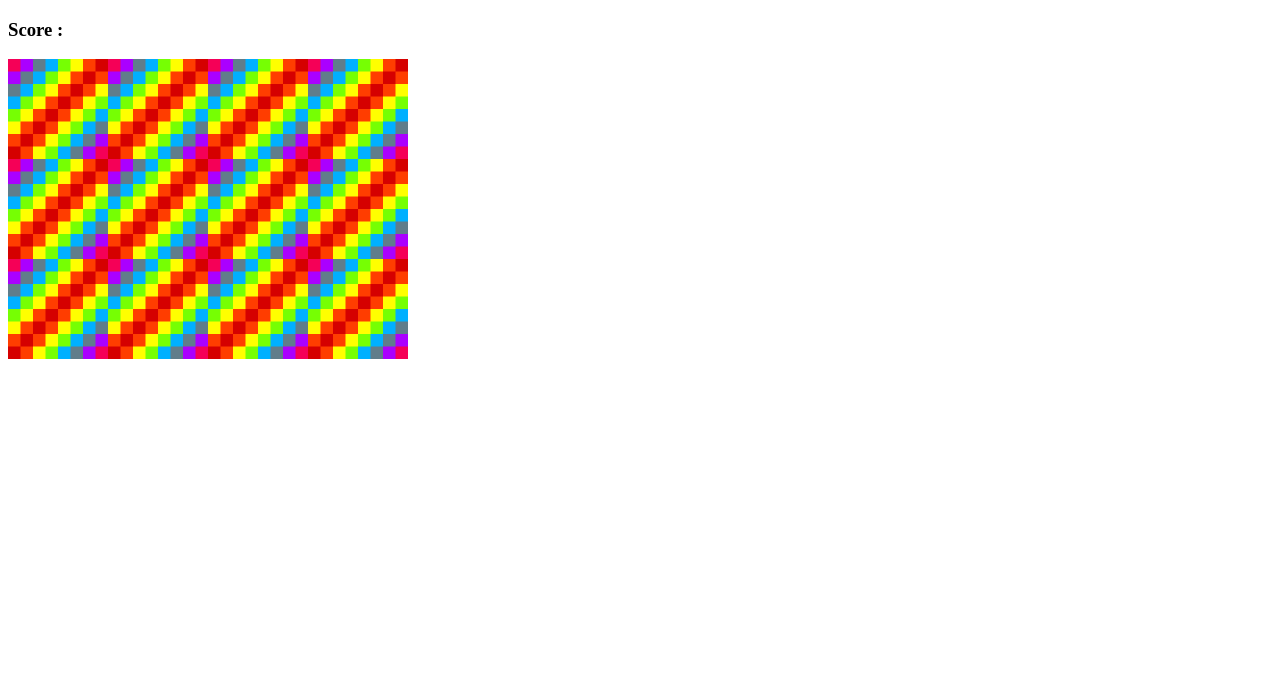
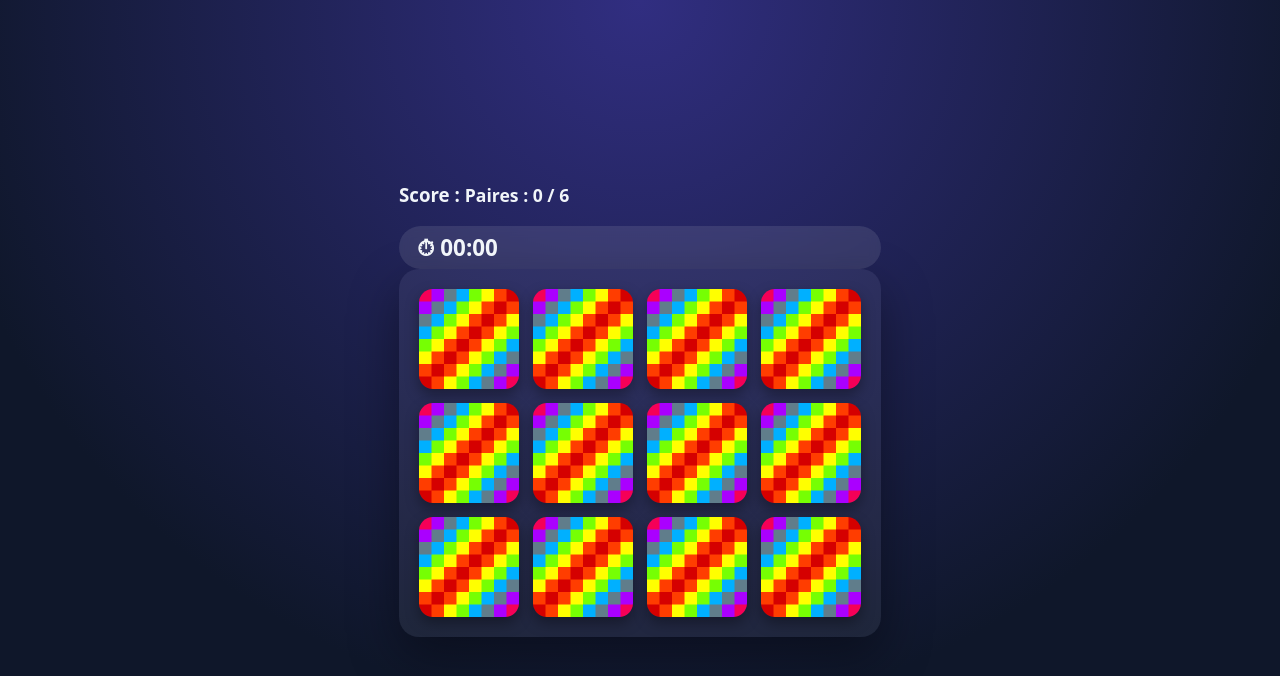
Before and after one commit to toavinathefirst-lang/memoryGame, a website built with Vite: page index.html in a window 1280 px wide. Built offline with nearby package versions, Linux system fonts and the light colour scheme.

Commit message:
ajout de style et de timer

```diff
--- a/src/main.js
+++ b/src/main.js
@@ -6,113 +6,115 @@ import hotdog from "./assets/images/hotdog.png"
 import iceCream from "./assets/images/ice-cream.png"
 import milshake from "./assets/images/milkshake.png"
 import pizza from "./assets/images/pizza.png"
-import white from "./assets/images/white.png"
 
 const gridDisplay = document.querySelector('#grid')
 const resultDisplay = document.querySelector('#result')
+
+// --- Timer (créé en JS, pas besoin de modifier ton HTML) ---
+const timerDisplay = document.createElement('div')
+timerDisplay.id = 'timer'
+timerDisplay.textContent = '⏱ 00:00'
+gridDisplay.before(timerDisplay)
+
+let seconds = 0
+let timerId = null
+
+function formatTime(s) {
+  const m = String(Math.floor(s / 60)).padStart(2, '0')
+  const sec = String(s % 60).padStart(2, '0')
+  return `${m}:${sec}`
+}
+
+function startTimer() {
+  if (timerId) return // déjà lancé
+  timerId = setInterval(() => {
+    seconds++
+    timerDisplay.textContent = `⏱ ${formatTime(seconds)}`
+  }, 1000)
+}
+
+function stopTimer() {
+  clearInterval(timerId)
+  timerId = null
+}
+
+// --- Cartes ---
+const items = [
+  { name: 'fries', img: fries },
+  { name: 'cheeseburger', img: cheeseburger },
+  { name: 'ice-cream', img: iceCream },
+  { name: 'pizza', img: pizza },
+  { name: 'milkshake', img: milshake },
+  { name: 'hotdog', img: hotdog },
+]
+const cardArray = [...items, ...items].sort(() => 0.5 - Math.random())
+
 let cardsChosen = []
 let cardsChosenId = []
-  let cardsWon = []
- const cardArray = [
-    {
-      name: 'fries',
-      img: fries
-    },
-    {
-      name: 'cheeseburger',
-      img: cheeseburger
-    },
-    {
-      name: 'ice-cream',
-      img:iceCream
-    },
-    {
-      name: 'pizza',
-      img: pizza
-    },
-    {
-      name: 'milkshake',
-      img: milshake
-    },
-    {
-      name: 'hotdog',
-      img: hotdog
-    },
-    {
-      name: 'fries',
-      img: fries
-    },
-    {
-      name: 'cheeseburger',
-      img: cheeseburger
-    },
-    {
-      name: 'ice-cream',
-      img: iceCream
-    },
-    {
-      name: 'pizza',
-      img: pizza
-    },
-    {
-      name: 'milkshake',
-      img: milshake
-    },
-    {
-      name: 'hotdog',
-      img: hotdog
-    }
-  ]
+let cardsWon = 0
+let lockBoard = false // empêche de cliquer pendant la vérification
 
-cardArray.sort(() => 0.5 - Math.random())
+resultDisplay.textContent = `Paires : 0 / ${items.length}`
 
-
-function createBoard(){
-    for (let i = 0; i < cardArray.length ; i++) {
-        const card = document.createElement("img")
-        card.setAttribute("src",blank)
-        card.setAttribute("data-id",i)
-        card.addEventListener("click",flipCard)
+function createBoard() {
+  for (let i = 0; i < cardArray.length; i++) {
+    const card = document.createElement('div')
+    card.className = 'card'
+    card.dataset.id = i
+    card.innerHTML = `
+      <div class="card-inner">
+        <img class="face back" src="${blank}" alt="" draggable="false">
+        <img class="face front" src="${cardArray[i].img}" alt="${cardArray[i].name}" draggable="false">
+      </div>`
+    card.addEventListener('click', flipCard)
     gridDisplay.appendChild(card)
   }
 }
 createBoard()
-function flipCard(){
-    const  cardId = this.getAttribute('data-id')
+
+function flipCard() {
+  if (lockBoard || this.classList.contains('flipped')) return
+
+  startTimer()
+  const cardId = this.dataset.id
+  this.classList.add('flipped')
   cardsChosen.push(cardArray[cardId].name)
   cardsChosenId.push(cardId)
-    this.setAttribute('src', cardArray[cardId].img)
 
-    if (cardsChosen.length ===2) {
-      setTimeout(checkForMatch, 500)
+  if (cardsChosen.length === 2) {
+    lockBoard = true
+    setTimeout(checkForMatch, 700) // laisse le temps de voir la 2e carte
+  }
 }
 
-}
-function checkForMatch(){
-    const cards = document.querySelectorAll('img')
-    const optionOneId = cardsChosenId[0]
-    const optionTwoId = cardsChosenId[1]
-    if (optionOneId == optionTwoId){
-      cards[optionOneId].setAttribute("src",blank)
-      cards[optionTwoId].setAttribute("src",blank)
-       alert('You have clicked the same image!')
-    }else if (cardsChosen[0] === cardsChosen[1]){
-      //alert('You found a match')
-      cards[optionOneId].setAttribute('src', white)
-      cards[optionTwoId].setAttribute('src', white)
-      cards[optionOneId].removeEventListener('click', flipCard)
-      cards[optionTwoId].removeEventListener('click', flipCard)
-      cardsWon.push(cardsChosen)
-
-    }else{
-      cards[optionOneId].setAttribute('src', blank)
-      cards[optionTwoId].setAttribute('src', blank)
-      //alert('Sorry, try again')
-    }
+function resetTurn() {
   cardsChosen = []
   cardsChosenId = []
-  resultDisplay.textContent = cardsWon.length
-  if  (cardsWon.length === cardArray.length/2) {
-      resultDisplay.textContent = 'Congratulations! You found them all!'
+  lockBoard = false
+}
+
+function checkForMatch() {
+  const cards = gridDisplay.querySelectorAll('.card')
+  const [one, two] = cardsChosenId.map(id => cards[id])
+
+  if (cardsChosen[0] === cardsChosen[1]) {
+    one.classList.add('matched')
+    two.classList.add('matched')
+    cardsWon++
+    resultDisplay.textContent = `Paires : ${cardsWon} / ${items.length}`
+    resetTurn()
+
+    if (cardsWon === items.length) {
+      stopTimer()
+      resultDisplay.textContent = `🎉 Bravo ! Toutes les paires trouvées en ${formatTime(seconds)}`
+    }
+  } else {
+    one.classList.add('wrong')
+    two.classList.add('wrong')
+    setTimeout(() => {
+      one.classList.remove('flipped', 'wrong')
+      two.classList.remove('flipped', 'wrong')
+      resetTurn()
+    }, 500)
   }
 }
--- a/src/style.css
+++ b/src/style.css
@@ -1,6 +1,116 @@
-#grid{
-    display: flex;
-    width: 400px;
-    height: 300px;
-    flex-wrap: wrap;
+body {
+  margin: 0;
+  min-height: 100vh;
+  display: flex;
+  flex-direction: column;
+  align-items: center;
+  justify-content: center;
+  gap: 18px;
+  font-family: system-ui, -apple-system, 'Segoe UI', sans-serif;
+  color: #f1f5f9;
+  background: radial-gradient(circle at top, #312e81, #0f172a 70%);
 }
+
+#timer {
+  font-size: 1.4rem;
+  font-weight: 600;
+  font-variant-numeric: tabular-nums;
+  padding: 6px 18px;
+  border-radius: 999px;
+  background: rgba(255, 255, 255, 0.1);
+  backdrop-filter: blur(6px);
+}
+
+#result {
+  font-size: 1.1rem;
+  min-height: 1.4em;
+  text-align: center;
+}
+
+#grid {
+  display: grid;
+  grid-template-columns: repeat(4, 100px);
+  grid-auto-rows: 100px;
+  gap: 14px;
+  padding: 20px;
+  border-radius: 20px;
+  background: rgba(255, 255, 255, 0.06);
+  box-shadow: 0 20px 50px rgba(0, 0, 0, 0.4);
+}
+
+/* --- Carte --- */
+.card {
+  perspective: 600px;
+  cursor: pointer;
+  transition: transform 0.2s ease;
+  -webkit-tap-highlight-color: transparent;
+}
+
+.card:hover {
+  transform: translateY(-4px) scale(1.04);
+}
+
+.card:active {
+  transform: scale(0.93);
+}
+
+.card-inner {
+  position: relative;
+  width: 100%;
+  height: 100%;
+  transform-style: preserve-3d;
+  transition: transform 0.6s cubic-bezier(0.4, 0.2, 0.2, 1);
+}
+
+/* Le flip : rotation de 180° autour de l'axe Y */
+.card.flipped .card-inner {
+  transform: rotateY(180deg);
+}
+
+.face {
+  position: absolute;
+  inset: 0;
+  width: 100%;
+  height: 100%;
+  object-fit: cover;
+  border-radius: 14px;
+  backface-visibility: hidden;
+  -webkit-backface-visibility: hidden;
+  box-shadow: 0 6px 14px rgba(0, 0, 0, 0.35);
+  user-select: none;
+}
+
+.face.front {
+  transform: rotateY(180deg);
+}
+
+/* --- Effets --- */
+.card.matched {
+  cursor: default;
+  pointer-events: none;
+  animation: pop 0.5s ease;
+}
+
+.card.matched .face.front {
+  box-shadow: 0 0 0 3px #4ade80, 0 0 22px #4ade80;
+}
+
+.card.wrong {
+  animation: shake 0.4s ease;
+}
+
+.card.wrong .face.front {
+  box-shadow: 0 0 0 3px #f87171, 0 0 18px #f87171;
+}
+
+@keyframes pop {
+  0%   { transform: scale(1); }
+  50%  { transform: scale(1.15); }
+  100% { transform: scale(1); }
+}
+
+@keyframes shake {
+  0%, 100% { transform: translateX(0); }
+  25%      { transform: translateX(-6px); }
+  75%      { transform: translateX(6px); }
+}
```
Lines whose indentation alone changed are shown as unchanged.
